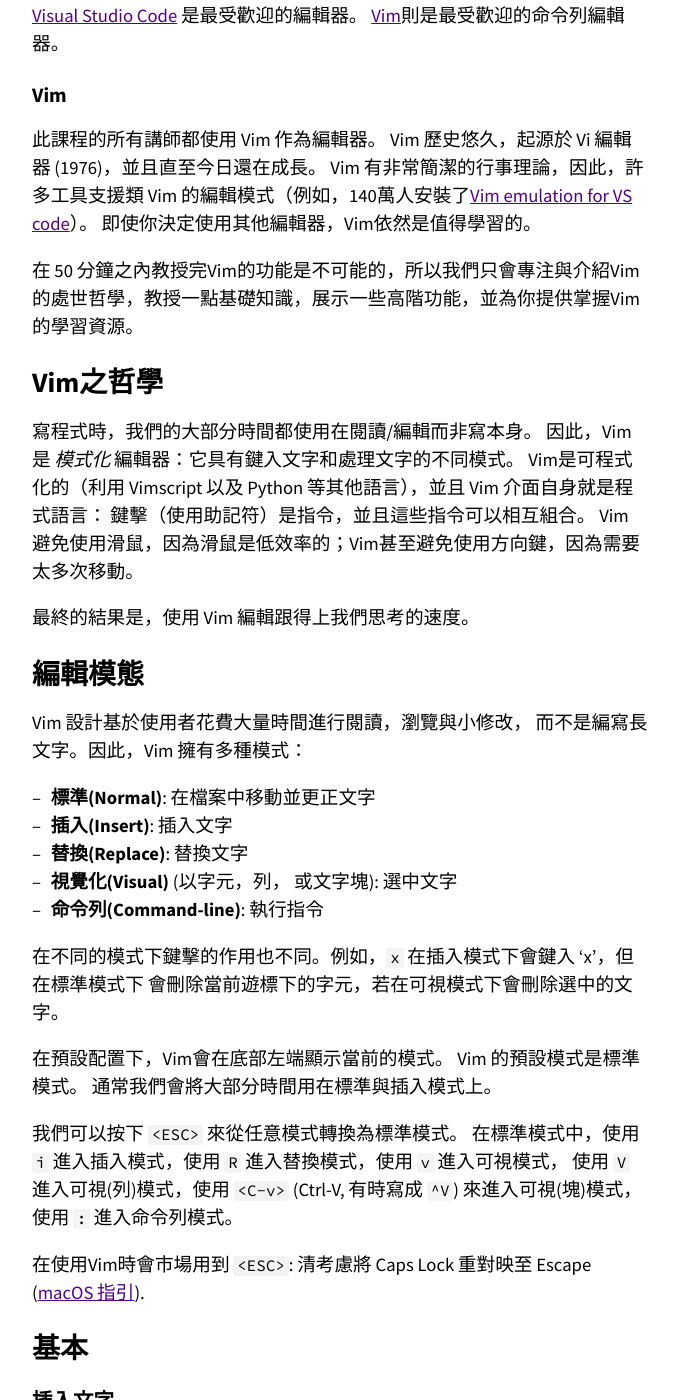
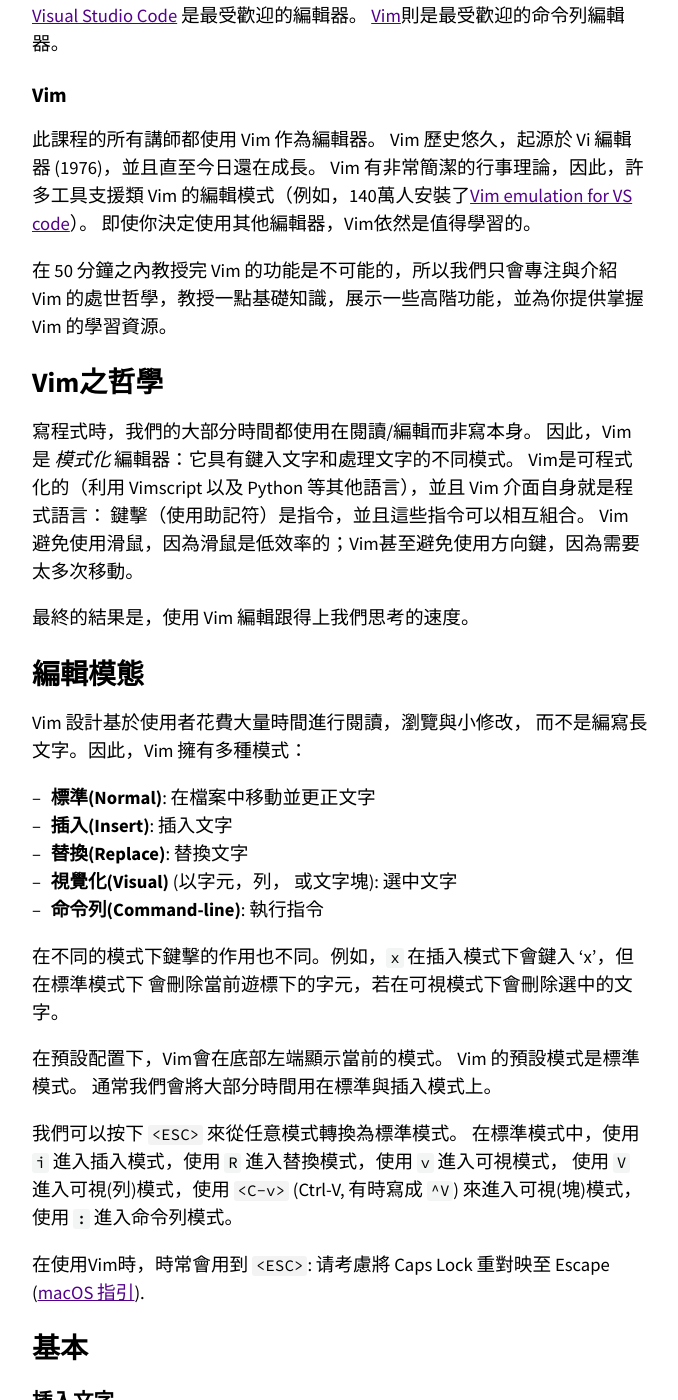
Before and after one commit to missing-semester-zh-Hant/missing-semester-zh-Hant.github.io, a Jekyll site: the page built from _2020/editors.md, in a window 1280 px wide and 1400 px high, scrolled down 1162 px. Shown: the whole window, without its empty margins (300-978 px from the left). Built offline with Jekyll 4.4.1, drawn with Linux system fonts in a browser that asks for light colours; some of the changed text lies outside the part shown.

Commit message:
Fix typo

```diff
--- a/_2020/editors.md
+++ b/_2020/editors.md
@@ -76,7 +76,7 @@ Vim 有非常簡潔的行事理論，因此，許多工具支援類 Vim 的編
 going to focus on explaining the philosophy of Vim, teaching you the basics,
 showing you some of the more advanced functionality, and giving you the
 resources to master the tool. -->
-在 50 分鐘之內教授完Vim的功能是不可能的，所以我們只會專注與介紹Vim的處世哲學，教授一點基礎知識，展示一些高階功能，並為你提供掌握Vim的學習資源。
+在 50 分鐘之內教授完 Vim 的功能是不可能的，所以我們只會專注與介紹 Vim 的處世哲學，教授一點基礎知識，展示一些高階功能，並為你提供掌握 Vim 的學習資源。
 
 <!-- # Philosophy of Vim -->
 # Vim之哲學
@@ -143,7 +143,7 @@ with `<C-v>` (Ctrl-V, sometimes also written `^V`), and Command-line mode with
 <!-- You use the `<ESC>` key a lot when using Vim: consider remapping Caps Lock to
 Escape ([macOS
 instructions](https://vim.fandom.com/wiki/Map_caps_lock_to_escape_in_macOS)). -->
-在使用Vim時會市場用到 `<ESC>`: 清考慮將 Caps Lock 重對映至 Escape ([macOS
+在使用Vim時，時常會用到 `<ESC>`: 请考慮將 Caps Lock 重對映至 Escape ([macOS
 指引](https://vim.fandom.com/wiki/Map_caps_lock_to_escape_in_macOS)).
 
 <!-- # Basics -->
@@ -162,7 +162,7 @@ time editing from Insert mode). -->
 只需知道這一點與之前介紹的內容，就足以使用 VIm 來編輯檔案了(雖然只使用插入模式效率不高)。
 
 <!-- ## Buffers, tabs, and windows -->
-## 緩存, 標籤頁，視窗
+## 緩存，標籤頁，視窗
 
 <!-- Vim maintains a set of open files, called "buffers". A Vim session has a number
 of tabs, each of which has a number of windows (split panes). Each window shows
```
Also changed, not shown: other parts of _2020/editors.md (+3 -3 lines).
